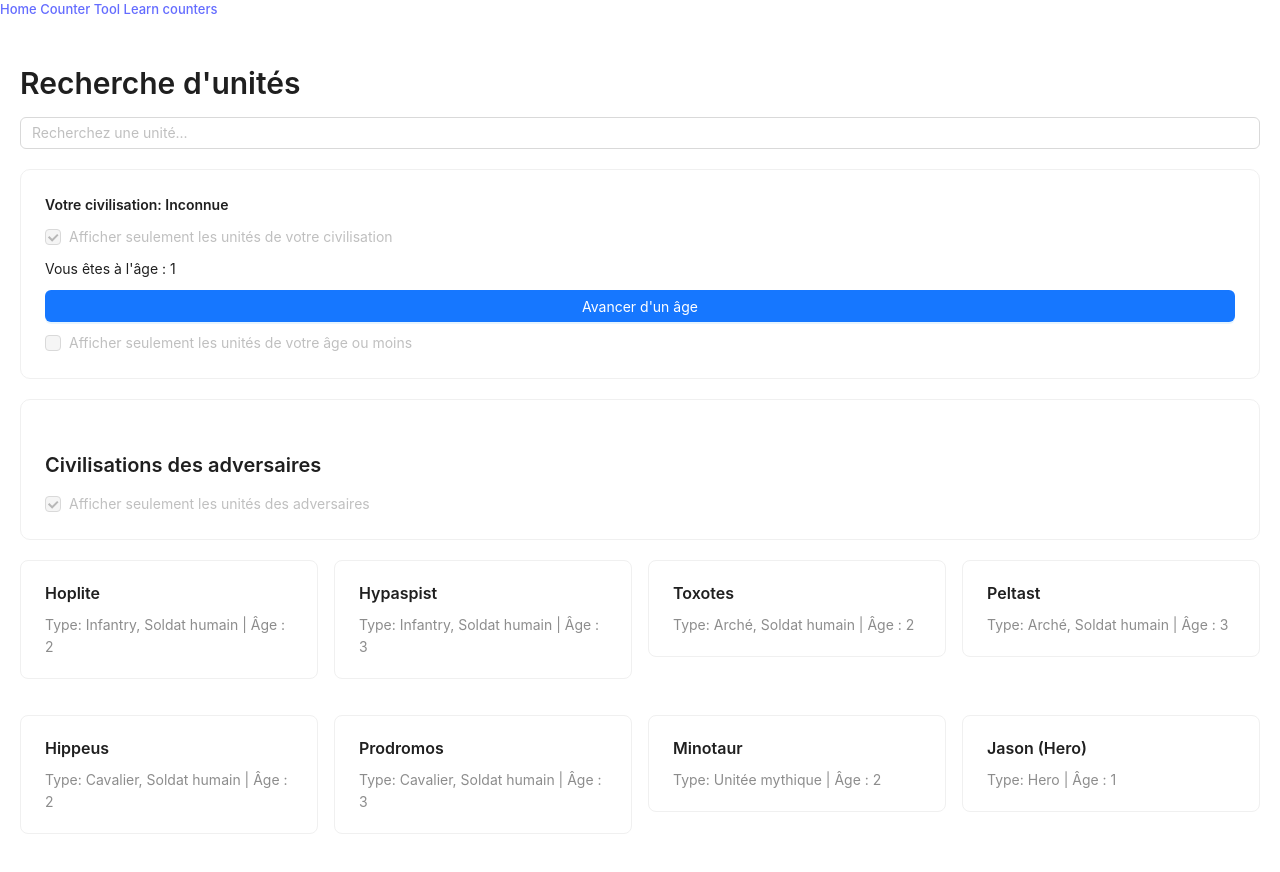
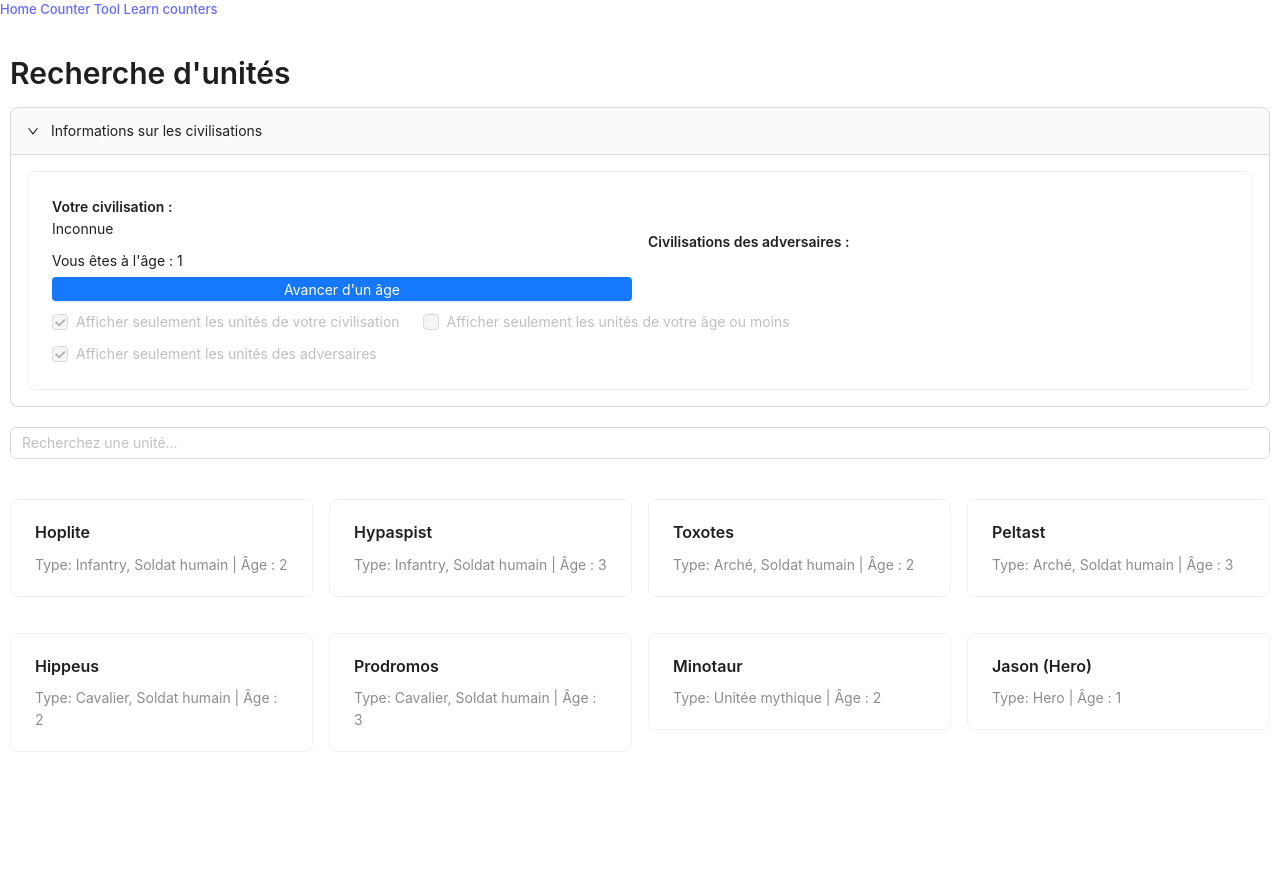
Before and after one commit to LouisMaupas/aomTools, a React (Vite) app: page /counter-tool in a window 1280 px wide. After the commit the page ends 800 px from the top, so only its background shows below. Built offline with nearby package versions, Linux system fonts and the light colour scheme.

Commit message:
fix(website): UI antd css

```diff
--- a/src/pages/CounterTool/CounterTool.jsx
+++ b/src/pages/CounterTool/CounterTool.jsx
@@ -1,11 +1,12 @@
 import { useState, useEffect } from "react";
-import { Card, Row, Col, Checkbox, Button, AutoComplete, Typography } from "antd";
+import { Card, Row, Col, Checkbox, Button, AutoComplete, Typography, Collapse } from "antd";
 import useCounterToolStore from "../../store/counterTool";
 import CounterToolModal from "../CounterToolModal/CounterToolModal";
 import "./counterTool.css";
 
 const { Meta } = Card;
 const { Title, Text } = Typography;
+const { Panel } = Collapse;
 
 const CounterTool = () => {
   const [userAge, setUserAge] = useState(1);
@@ -75,8 +76,71 @@ const CounterTool = () => {
   };
 
   return (
-    <div style={{ padding: "20px" }}>
+    <div style={{ padding: "10px" }}>
       <Title level={2}>Recherche d'unités</Title>
+
+      <Collapse defaultActiveKey={["1"]} style={{ marginBottom: 20 }}>
+        <Panel header="Informations sur les civilisations" key="1">
+          <Card>
+            <Row gutter={16} align="middle">
+              <Col span={12}>
+                <Text strong>Votre civilisation :</Text>
+                <div>{userCivilization || "Inconnue"}</div>
+                <div style={{ marginTop: 10 }}>
+                  <Text>Vous êtes à l'âge : {userAge}</Text>
+                  <Button
+                    type="primary"
+                    block
+                    size="small"
+                    onClick={() => (userAge < 4 ? setUserAge(userAge + 1) : setUserAge(1))}
+                    style={{ marginTop: 5 }}
+                  >
+                    Avancer d'un âge
+                  </Button>
+                </div>
+              </Col>
+
+              <Col span={12}>
+                <Text strong>Civilisations des adversaires :</Text>
+                <ul style={{ paddingLeft: 20, marginTop: 5 }}>
+                  {opponentCivilizations.map((civId, index) => {
+                    const civ = allCivilizations.find((c) => c.id === civId);
+                    return <li key={index}>{civ ? civ.name_fr || civ.name_en : "Inconnu"}</li>;
+                  })}
+                </ul>
+              </Col>
+            </Row>
+
+            <div style={{ marginTop: 10 }}>
+              <Checkbox
+                defaultChecked={displayOnlyUserUnits}
+                onChange={(e) => setDisplayOnlyUserUnits(e.target.checked)}
+                disabled={true}
+              >
+                Afficher seulement les unités de votre civilisation
+              </Checkbox>
+              <Checkbox
+                style={{ marginLeft: 15 }}
+                defaultChecked={displayOnlyUserUnitsAgeOrLess}
+                onChange={(e) => setDisplayOnlyUserUnitsAgeOrLess(e.target.checked)}
+                disabled={true}
+              >
+                Afficher seulement les unités de votre âge ou moins
+              </Checkbox>
+            </div>
+
+            <div style={{ marginTop: 10 }}>
+              <Checkbox
+                defaultChecked={displayOnlyOpponentUnits}
+                onChange={(e) => setDisplayOnlyOpponentUnits(e.target.checked)}
+                disabled={true}
+              >
+                Afficher seulement les unités des adversaires
+              </Checkbox>
+            </div>
+          </Card>
+        </Panel>
+      </Collapse>
 
       <AutoComplete
         style={{ width: "100%", marginBottom: 20 }}
@@ -88,59 +152,6 @@ const CounterTool = () => {
           label: unit.name_fr || unit.name_en,
         }))}
       />
-
-      <Card style={{ marginBottom: 20, borderRadius: "10px" }}>
-        <Text strong>Votre civilisation: {userCivilization || "Inconnue"}</Text>
-        <div style={{ marginTop: 10 }}>
-          <Checkbox
-            defaultChecked={displayOnlyUserUnits}
-            onChange={(e) => setDisplayOnlyUserUnits(e.target.checked)}
-            disabled={true}
-          >
-            Afficher seulement les unités de votre civilisation
-          </Checkbox>
-        </div>
-
-        <div style={{ marginTop: 10 }}>
-          <Text>Vous êtes à l'âge : {userAge}</Text>
-        </div>
-        <Button
-          type="primary"
-          block
-          onClick={() => (userAge < 4 ? setUserAge(userAge + 1) : setUserAge(1))}
-          style={{ marginTop: 10 }}
-        >
-          Avancer d'un âge
-        </Button>
-
-        <div style={{ marginTop: 10 }}>
-          <Checkbox
-            defaultChecked={displayOnlyUserUnitsAgeOrLess}
-            onChange={(e) => setDisplayOnlyUserUnitsAgeOrLess(e.target.checked)}
-            disabled={true}
-          >
-            Afficher seulement les unités de votre âge ou moins
-          </Checkbox>
-        </div>
-      </Card>
-
-      <Card style={{ marginBottom: 20, borderRadius: "10px" }}>
-        <Title level={4}>Civilisations des adversaires</Title>
-        <ul style={{ paddingLeft: 20 }}>
-          {opponentCivilizations.map((civId, index) => {
-            const civ = allCivilizations.find((c) => c.id === civId);
-            return <li key={index}>{civ ? civ.name_fr || civ.name_en : "Inconnu"}</li>;
-          })}
-        </ul>
-
-        <Checkbox
-          defaultChecked={displayOnlyOpponentUnits}
-          onChange={(e) => setDisplayOnlyOpponentUnits(e.target.checked)}
-          disabled={true}
-        >
-          Afficher seulement les unités des adversaires
-        </Checkbox>
-      </Card>
 
       <Row gutter={[16, 16]} className="grid-container">
         {filteredUnits.map((unit) => (
```
